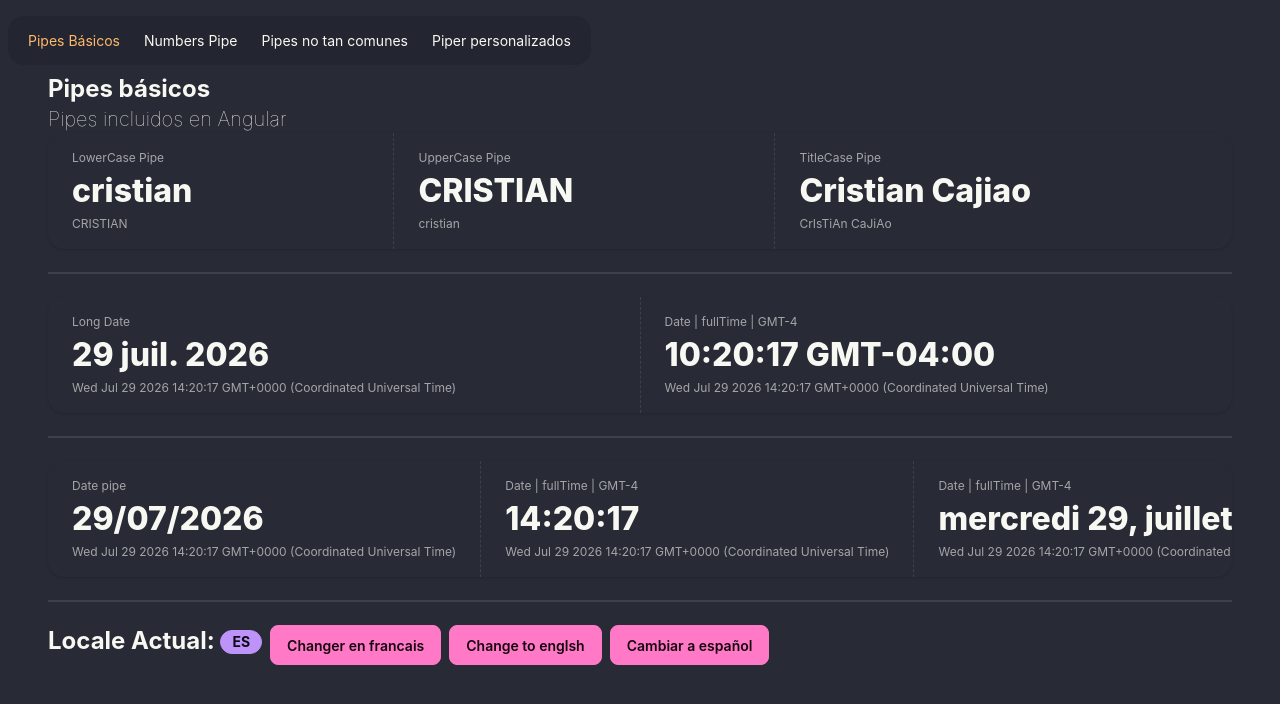
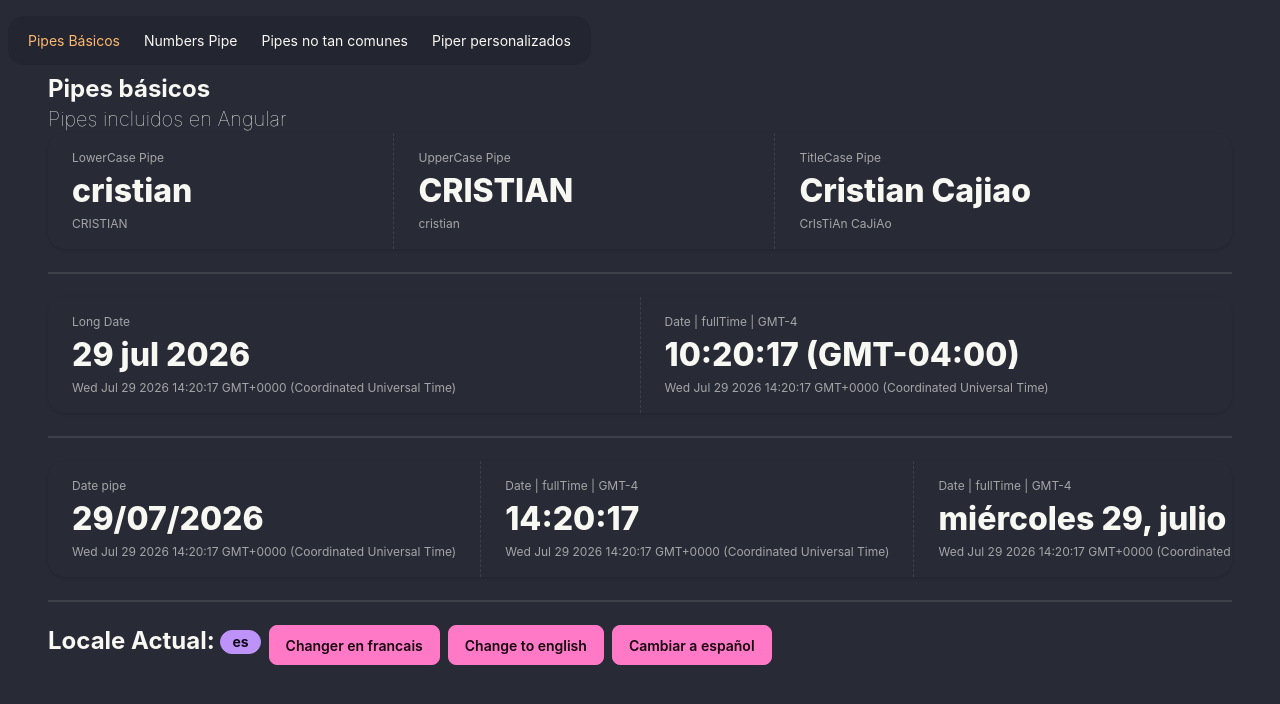
Before and after one commit to cristiancajiaos/05-pipes-app, an Angular app: page /basic in a window 1280 px wide. Shown: the top 704 px of the page. Built offline with nearby package versions, Linux system fonts and the light colour scheme.

Commit message:
Creado servicio LocaleService; establecido proveedor para cambiar idioma locale de forma dinámica

```diff
--- a/src/app/app.config.ts
+++ b/src/app/app.config.ts
@@ -6,6 +6,7 @@ import { registerLocaleData } from '@angular/common';
 
 import localeEs from '@angular/common/locales/es'
 import localeFr from '@angular/common/locales/fr';
+import { LocaleService } from './services/locale-service';
 
 registerLocaleData(localeEs, 'es');
 registerLocaleData(localeFr, 'fr');
@@ -16,7 +17,8 @@ export const appConfig: ApplicationConfig = {
     provideRouter(routes),
     {
       provide: LOCALE_ID,
-      useValue: 'fr'
+      deps: [LocaleService],
+      useFactory: (localeService: LocaleService) => localeService.getLocale
     }
   ]
 };
--- a/src/app/pages/basic-page/basic-page.html
+++ b/src/app/pages/basic-page/basic-page.html
@@ -66,18 +66,20 @@
 
   <div class="flex flex-row gap-2">
     <h1 class="text-2xl font-bold">Locale Actual:
-      <span class="badge badge-secondary">ES</span>
+      <span class="badge badge-secondary">
+        {{currentLocale()}}
+      </span>
     </h1>
 
-    <button class="btn btn-primary">
+    <button class="btn btn-primary" (click)="changeLocale('fr')">
       Changer en francais
     </button>
 
-    <button class="btn btn-primary">
-      Change to englsh
+    <button class="btn btn-primary" (click)="changeLocale('en')">
+      Change to english
     </button>
 
-    <button class="btn btn-primary">
+    <button class="btn btn-primary" (click)="changeLocale('es')">
       Cambiar a español
     </button>
   </div>
--- a/src/app/pages/basic-page/basic-page.ts
+++ b/src/app/pages/basic-page/basic-page.ts
@@ -1,5 +1,6 @@
 import { DatePipe, LowerCasePipe, TitleCasePipe, UpperCasePipe } from '@angular/common';
-import { Component, effect, signal } from '@angular/core';
+import { Component, effect, inject, LOCALE_ID, signal } from '@angular/core';
+import { AvailableLocale, LocaleService } from '../../services/locale-service';
 
 @Component({
   selector: 'app-basic-page',
@@ -7,6 +8,9 @@ import { Component, effect, signal } from '@angular/core';
   templateUrl: './basic-page.html',
 })
 export default class BasicPage {
+
+  private localeService = inject(LocaleService);
+  currentLocale = signal(inject(LOCALE_ID));
 
   nameLower = signal('cristian');
   nameUpper = signal('CRISTIAN');
@@ -22,4 +26,8 @@ export default class BasicPage {
     onCleanup(() => clearInterval(interval));
   });
 
+  changeLocale(locale: AvailableLocale) {
+    this.localeService.changeLocale(locale);
+  }
+
 }
--- /dev/null
+++ b/src/app/services/locale-service.ts
@@ -0,0 +1,25 @@
+import { Service, signal } from '@angular/core';
+
+export
+type AvailableLocale = 'es'|'en'|'fr';
+@Service()
+export class LocaleService {
+
+  private currentLocale = signal<AvailableLocale>('es');
+
+  constructor () {
+    this.currentLocale.set(
+      localStorage.getItem('locale') as AvailableLocale ?? 'es'
+    );
+  }
+
+  get getLocale() {
+    return this.currentLocale();
+  }
+
+  changeLocale(locale: AvailableLocale) {
+    localStorage.setItem('locale', locale);
+    this.currentLocale.set(locale);
+    window.location.reload();
+  }
+}
```
